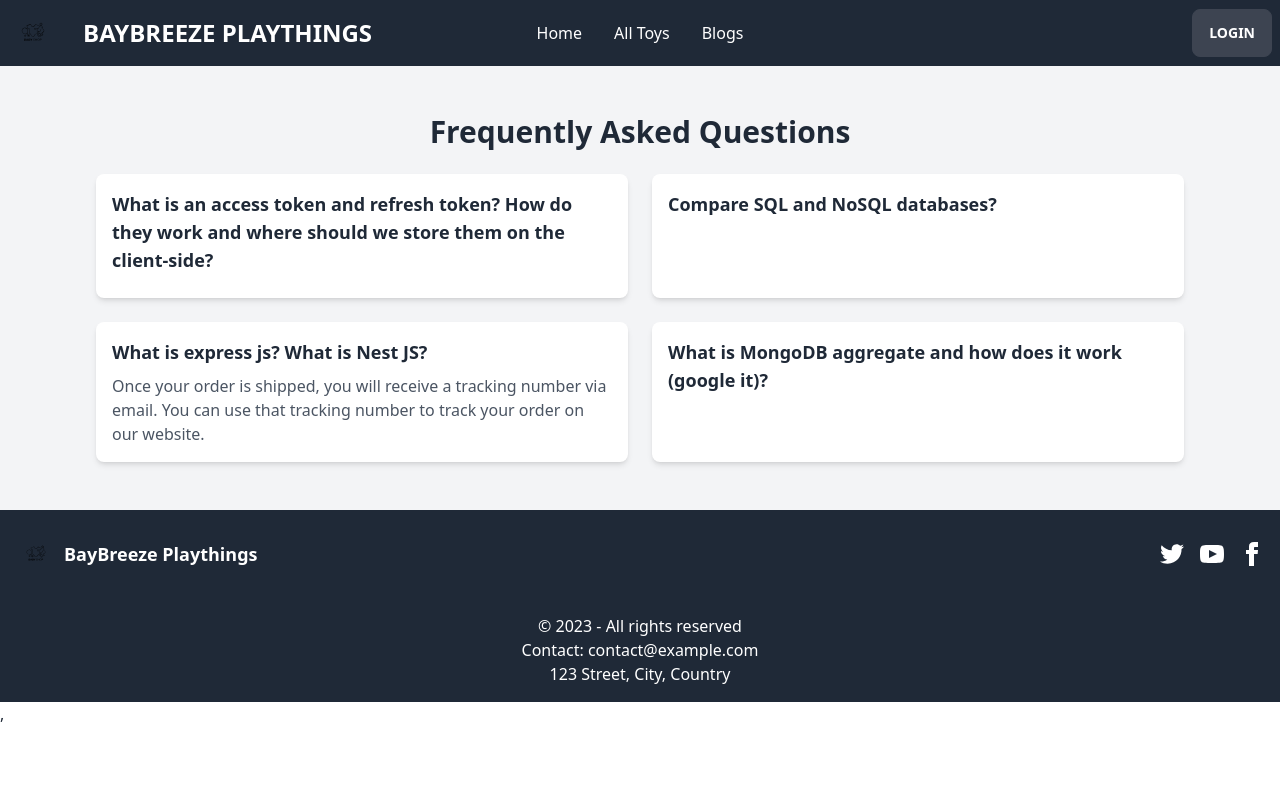
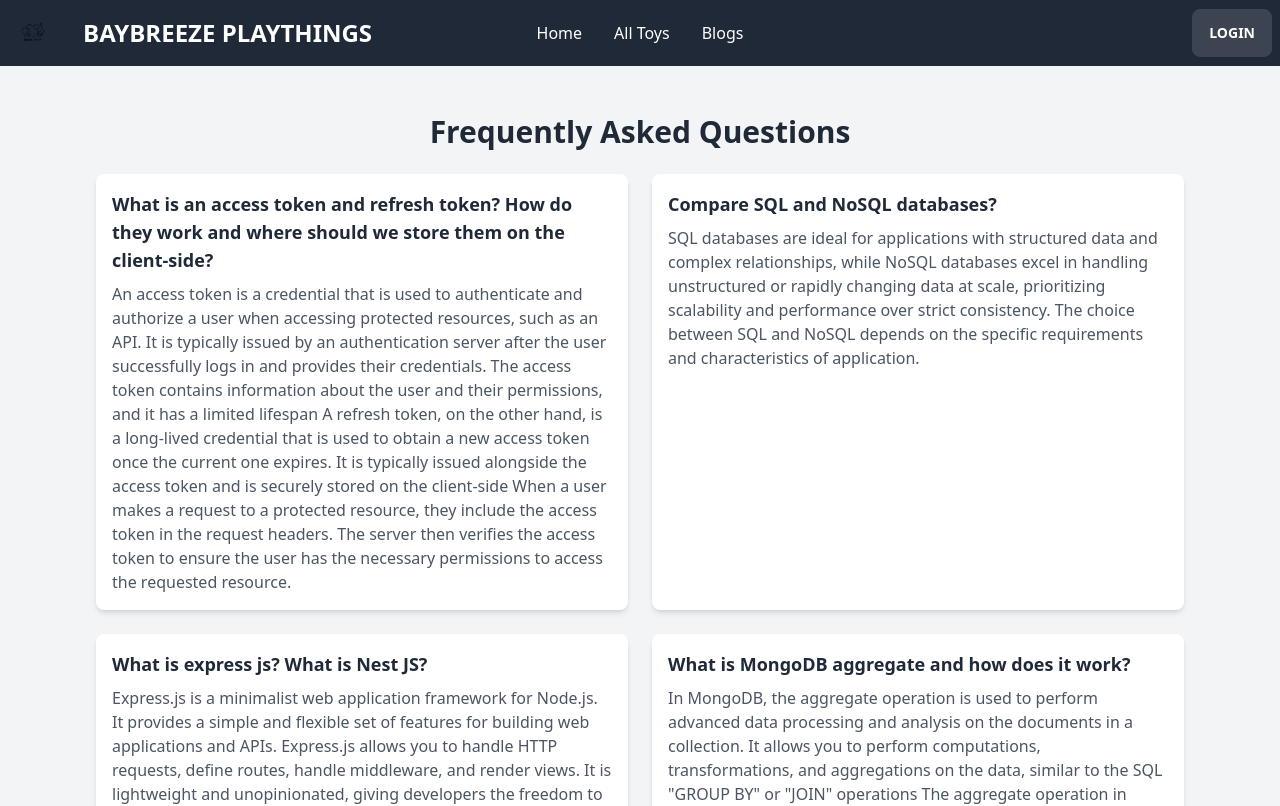
Before and after one commit to Rahatul99/BayBreeze-client, a React (Vite) app: page /blogs in a window 1280 px wide. Shown: the top 806 px of the page. Built offline with nearby package versions, Linux system fonts and the light colour scheme; no server answers.

Commit message:
blog section question answer replied

```diff
--- a/src/Pages/Blogs/Blogs.jsx
+++ b/src/Pages/Blogs/Blogs.jsx
@@ -1,36 +1,24 @@
-// const Blogs = () => {
-//     return (
-//         <div>
-
-//         </div>
-//     );
-// };
-
-// export default Blogs;
-
-
-
 const Blogs = () => {
   const faqData = [
     {
       question: 'What is an access token and refresh token? How do they work and where should we store them on the client-side?',
       answer:
-        '',
+        'An access token is a credential that is used to authenticate and authorize a user when accessing protected resources, such as an API. It is typically issued by an authentication server after the user successfully logs in and provides their credentials. The access token contains information about the user and their permissions, and it has a limited lifespan A refresh token, on the other hand, is a long-lived credential that is used to obtain a new access token once the current one expires. It is typically issued alongside the access token and is securely stored on the client-side When a user makes a request to a protected resource, they include the access token in the request headers. The server then verifies the access token to ensure the user has the necessary permissions to access the requested resource.',
     },
     {
       question: 'Compare SQL and NoSQL databases?',
       answer:
-        '',
+        'SQL databases are ideal for applications with structured data and complex relationships, while NoSQL databases excel in handling unstructured or rapidly changing data at scale, prioritizing scalability and performance over strict consistency. The choice between SQL and NoSQL depends on the specific requirements and characteristics of application.',
     },
     {
       question: 'What is express js? What is Nest JS?',
       answer:
-        'Once your order is shipped, you will receive a tracking number via email. You can use that tracking number to track your order on our website.',
+        'Express.js is a minimalist web application framework for Node.js. It provides a simple and flexible set of features for building web applications and APIs. Express.js allows you to handle HTTP requests, define routes, handle middleware, and render views. It is lightweight and unopinionated, giving developers the freedom to structure their applications as they see fit. Express.js is widely used and has a large ecosystem of middleware and extensions, making it a popular choice for building web applications in Node.js.',
     },
     {
-      question:'What is MongoDB aggregate and how does it work (google it)?',
+      question:'What is MongoDB aggregate and how does it work?',
       answer:
-      ''
+      'In MongoDB, the aggregate operation is used to perform advanced data processing and analysis on the documents in a collection. It allows you to perform computations, transformations, and aggregations on the data, similar to the SQL "GROUP BY" or "JOIN" operations The aggregate operation in MongoDB works by using a pipeline of stages, where each stage performs a specific operation on the input documents and passes the results to the next stage. Each stage can modify, filter, group, sort, or project the documents in some way. The pipeline stages are executed in the order they are specified, allowing you to build complex data processing workflows.'
     }
   ];
 
--- a/src/Pages/MyToys/MyToys.jsx
+++ b/src/Pages/MyToys/MyToys.jsx
@@ -87,8 +87,6 @@ const MyToys = () => {
       }
     });
   };
-
-
   const handleModalClose = (toyId) => {
     const modalCheckbox = document.getElementById(`my-modal-${toyId}`);
     if (modalCheckbox) {
```
